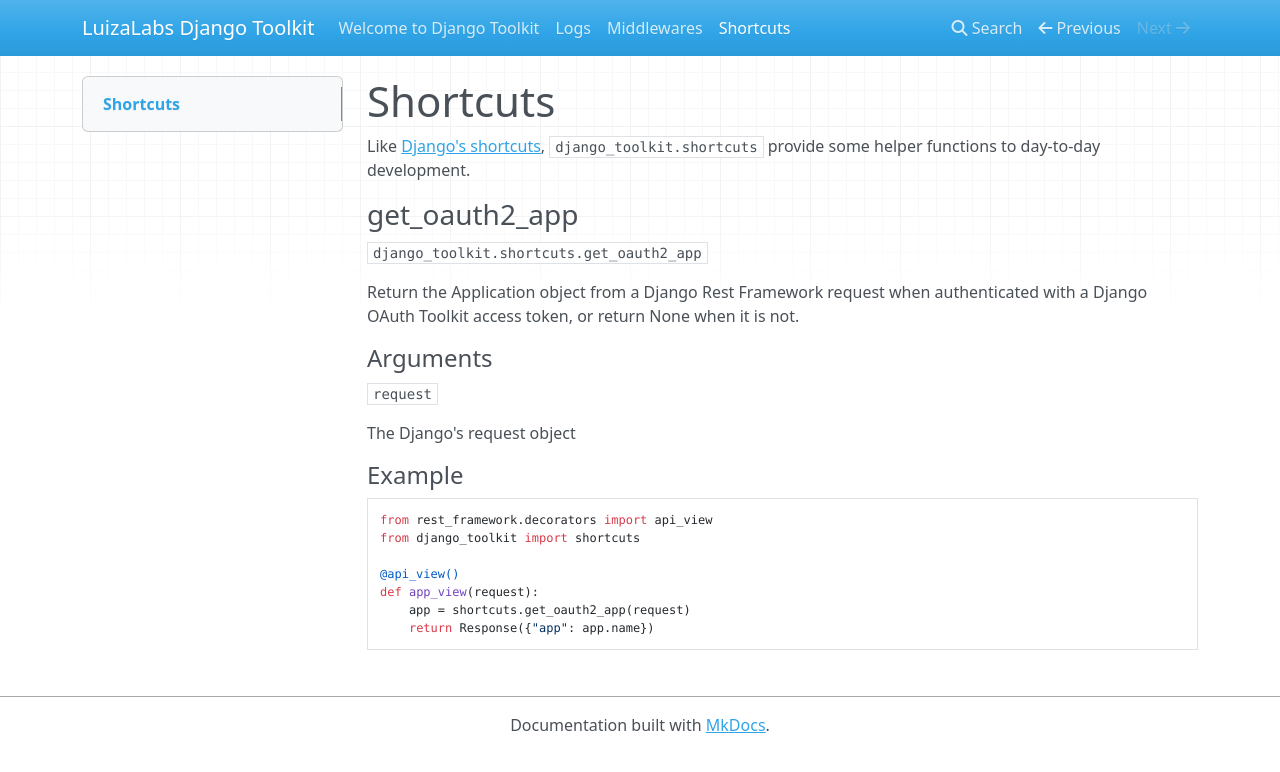
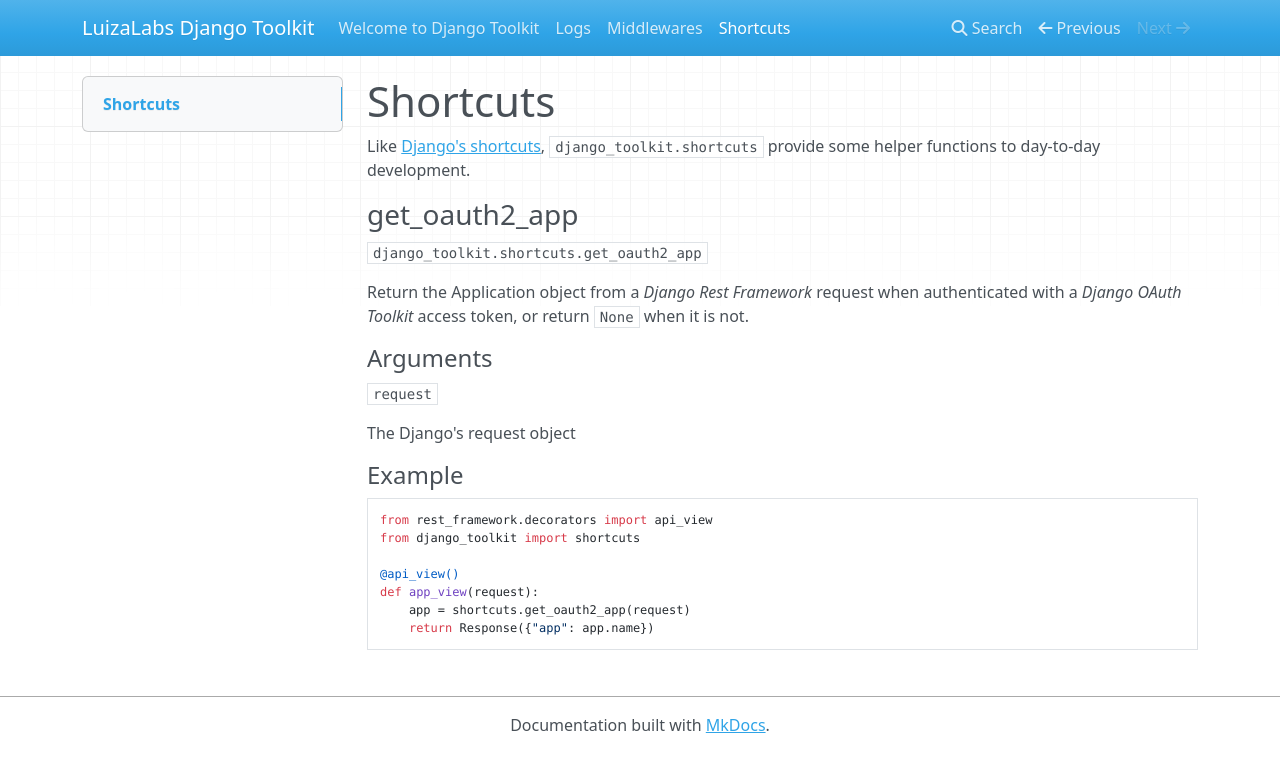
Before and after one commit to luizalabs/django-toolkit, an MkDocs documentation site: the page built from docs/shortcuts.md, in a window 1280 px wide. Shown: the top 772 px of the page. Built offline with MkDocs 1.6.1, drawn with Linux system fonts in a browser that asks for light colours; nearby versions of some CDN libraries.

Commit message:
Use bold for 3rd party project names and backticks for code

```diff
--- a/docs/shortcuts.md
+++ b/docs/shortcuts.md
@@ -11,9 +11,9 @@ some helper functions to day-to-day development.
 
 `django_toolkit.shortcuts.get_oauth2_app`
 
-Return the Application object from a Django Rest Framework request when
-authenticated with a Django OAuth Toolkit access token, or return None when it
-is not.
+Return the Application object from a *Django Rest Framework* request when
+authenticated with a *Django OAuth Toolkit* access token, or return `None` when
+it is not.
 
 #### Arguments
 
```
